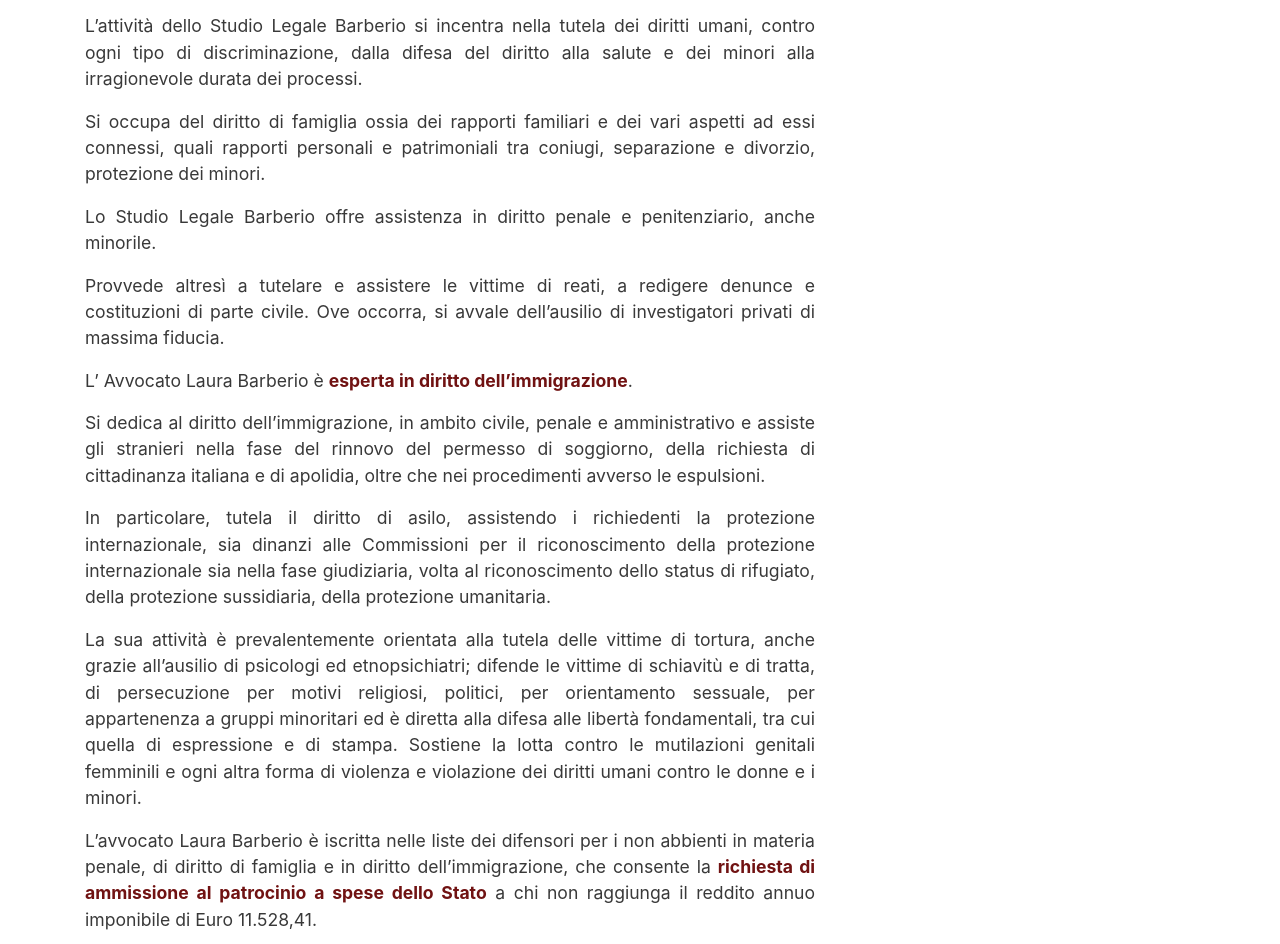
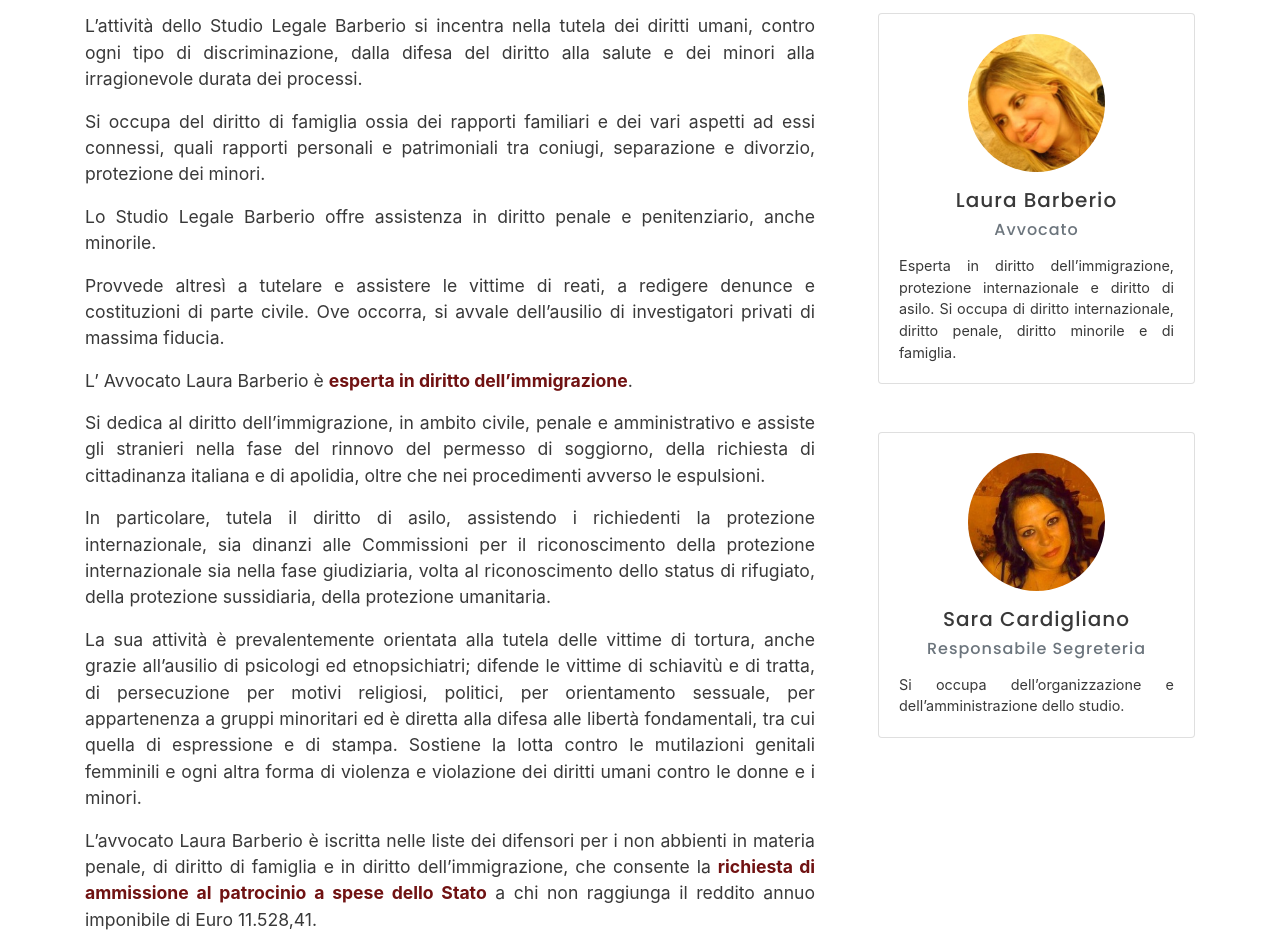
Before and after one commit to uptheirons78/studio-barberio, a Gatsby site: page /chi-siamo in a window 1280 px wide. Shown: the part 562-1506 px from the top of the page. Built offline with nearby package versions, Linux system fonts and the light colour scheme; Gatsby itself is replaced by a stand-in of ours; some packages are replaced by stand-ins of ours.

Commit message:
updated: cms

```diff
--- a/content/pages/about/index.md
+++ b/content/pages/about/index.md
@@ -8,7 +8,6 @@
         Esperta in diritto dell’immigrazione, protezione internazionale e
         diritto di asilo. Si occupa di diritto internazionale, diritto penale,
         diritto minorile e di famiglia.
-      descrizione-lunga: "Avvocato [Cassazionista](https://www.ordineavvocatiroma.it/wp-content/themes/oar/SchedaIscritto.php?id=1393&elenco=1), Laura Barberio è membro del **Centro di Ricerche Economiche e Giuridiche** presso l’Università Tor Vergata di Roma e **docente** presso lo stesso Ateneo nell’ambito del **MEDIM – Master di II Livello in Economia, Diritto ed Intercultura delle Migrazioni**.\r\n\n\rDal 2009 è **docente** presso il **Master di II livello in “Etnopsichiatria”** attivato dall’Istituto A. T. Beck di Roma nelle materie che riguardano il diritto dell’immigrazione. \r\n\nAttualmente è membro di due Commissioni del Consiglio dell’Ordine degli Avvocati di Roma.\r\n\nRelatrice in numerosi convegni organizzati dalla **Scuola Superiore della Magistratura** e dal **Consiglio dell’Ordine degli Avvocati di Roma** da anni si dedica alla difesa degli stranieri in Italia, con particolare riferimento alla tutela dei diritti umani dei richiedenti la protezione internazionale e delle vittime di tortura.\r\n\nÈ autrice del volume [IL DIRITTO DEGLI STRANIERI](http://www.dikegiuridica.it/prodotto.php?id=995), Manuale operativo con normativa, giurisprudenza, prassi, tabelle riassuntive, schede pratiche e formulari, [DIKE](http://www.dikegiuridica.it/prodotto.php?id=995) 2018."
       email: avvocatolaura@studiobarberio.org
       image: /assets/laura.jpg
       imageAlt: avvocato laura barberio
@@ -16,7 +15,6 @@
       occupazione: Avvocato
       telefono: 366 1909090
     - descrizione: Si occupa dell’organizzazione e dell’amministrazione dello studio.
-      descrizione-lunga: "Laureata in Scienze della Pubblica Amministrazione presso l’Università della Tuscia di Viterbo, è la responsabile dell’Ufficio di Segreteria dello Studio Legale Barberio.\r\n\n\rGrazie alla sua formazione e alla maturata esperienza, anche in ambiti lavorativi pregressi, si occupa dell’organizzazione e del coordinamento delle diverse attività dello Studio, dagli adempimenti giudiziari alle sessioni in studio, e gestisce i rapporti esterni con Istituzioni, Enti ed Associazioni, consulenti e collaboratori."
       email: info@studiobarberio.org
       image: /assets/sara-cardigliano.jpg
       imageAlt: sara cardigliano studio legale barberio
--- a/gatsby-config.js
+++ b/gatsby-config.js
@@ -17,6 +17,23 @@
     `gatsby-plugin-offline`,
     `gatsby-plugin-react-helmet`,
     `gatsby-plugin-feed-mdx`,
+    {
+      resolve: `gatsby-transformer-remark`,
+      options: {
+        plugins: [
+          {
+            resolve: "gatsby-transformer-remark-frontmatter",
+          },
+          {
+            resolve: `gatsby-remark-images`,
+            options: {
+              maxWidth: 800,
+              linkImagesToOriginal: false,
+            },
+          },
+        ],
+      },
+    },
     {
       resolve: `gatsby-source-filesystem`,
       options: {
--- a/package.json
+++ b/package.json
@@ -28,6 +28,7 @@
     "gatsby-remark-vscode": "^1.0.4",
     "gatsby-source-filesystem": "^2.1.38",
     "gatsby-transformer-remark": "^2.6.37",
+    "gatsby-transformer-remark-frontmatter": "^0.1.0",
     "gatsby-transformer-sharp": "^2.1.18",
     "netlify-cms-app": "^2.9.1",
     "react": "^16.8.6",
--- /dev/null
+++ b/src/components/About/Aside.js
@@ -0,0 +1,82 @@
+import React from "react";
+import styled from "styled-components";
+
+const AboutPageAside = ({ collaboratori }) => {
+  return (
+    <div className="col-md-4 mb-5 pl-5">
+      <h2 className="heading-2">Team Members</h2>
+      <hr />
+      {collaboratori.map(collaboratore => {
+        return (
+          <Widget key={collaboratore.name} className="sidebar-widget mb-5">
+            <div className="card">
+              <div className="card-body d-flex flex-column align-items-center">
+                <img
+                  src={collaboratore.image}
+                  alt={collaboratore.imageAlt}
+                  className="img-fluid rounded-circle w-50 mb-3"
+                />
+                <h5>{collaboratore.name}</h5>
+                <h6 className="text-muted mb-3">{collaboratore.occupazione}</h6>
+                <p>{collaboratore.descrizione}</p>
+              </div>
+            </div>
+          </Widget>
+        );
+      })}
+    </div>
+  );
+};
+
+export default AboutPageAside;
+
+const Widget = styled.div`
+  text-align: justify;
+
+  h5 {
+    color: ${props => props.theme.black};
+  }
+
+  p {
+    color: ${props => props.theme.black};
+    font-size: 0.9rem;
+    margin-bottom: 0;
+  }
+
+  strong,
+  a {
+    color: ${props => props.theme.primaryColor};
+    font-weight: 700;
+  }
+
+  .social-container {
+    display: flex;
+    list-style-type: none;
+    padding: 0;
+
+    .social-link {
+      margin-right: 0.5rem;
+      svg {
+        fill: #ffffff;
+        width: 3rem;
+        height: 3rem;
+        padding: 1rem;
+      }
+    }
+    .social-link__facebook {
+      svg {
+        background: #3a579a;
+      }
+    }
+    .social-link__linkedin {
+      svg {
+        background: #127bb6;
+      }
+    }
+    .social-link__twitter {
+      svg {
+        background: #4ab3f4;
+      }
+    }
+  }
+`;
--- a/src/pages/chi-siamo.js
+++ b/src/pages/chi-siamo.js
@@ -7,8 +7,11 @@
 import Hero from "../components/Global/Hero";
 import Background from "../components/About/Background";
 import Content from "../components/About/Content";
+import AboutPageAside from "../components/About/Aside";
 
 const ChiSiamoPage = ({ data }) => {
+  const { collaboratori } = data.mdx.frontmatter.members;
+
   const descrizione =
     "Esperti e specializzati nel diritto dell'immigrazione, diritto di asilo, protezione internazionale e nel diritto di famiglia.";
 
@@ -33,6 +36,7 @@
       <div className="container">
         <div className="row">
           <Content data={data} />
+          <AboutPageAside collaboratori={collaboratori} />
         </div>
       </div>
     </Layout>
@@ -47,6 +51,17 @@
       frontmatter {
         title
         heading
+        members {
+          collaboratori {
+            descrizione
+            email
+            image
+            imageAlt
+            name
+            occupazione
+            telefono
+          }
+        }
       }
       body
     }
```
Also changed, not shown: static/admin/config.yml (+14 -1 lines), 1 other file.
